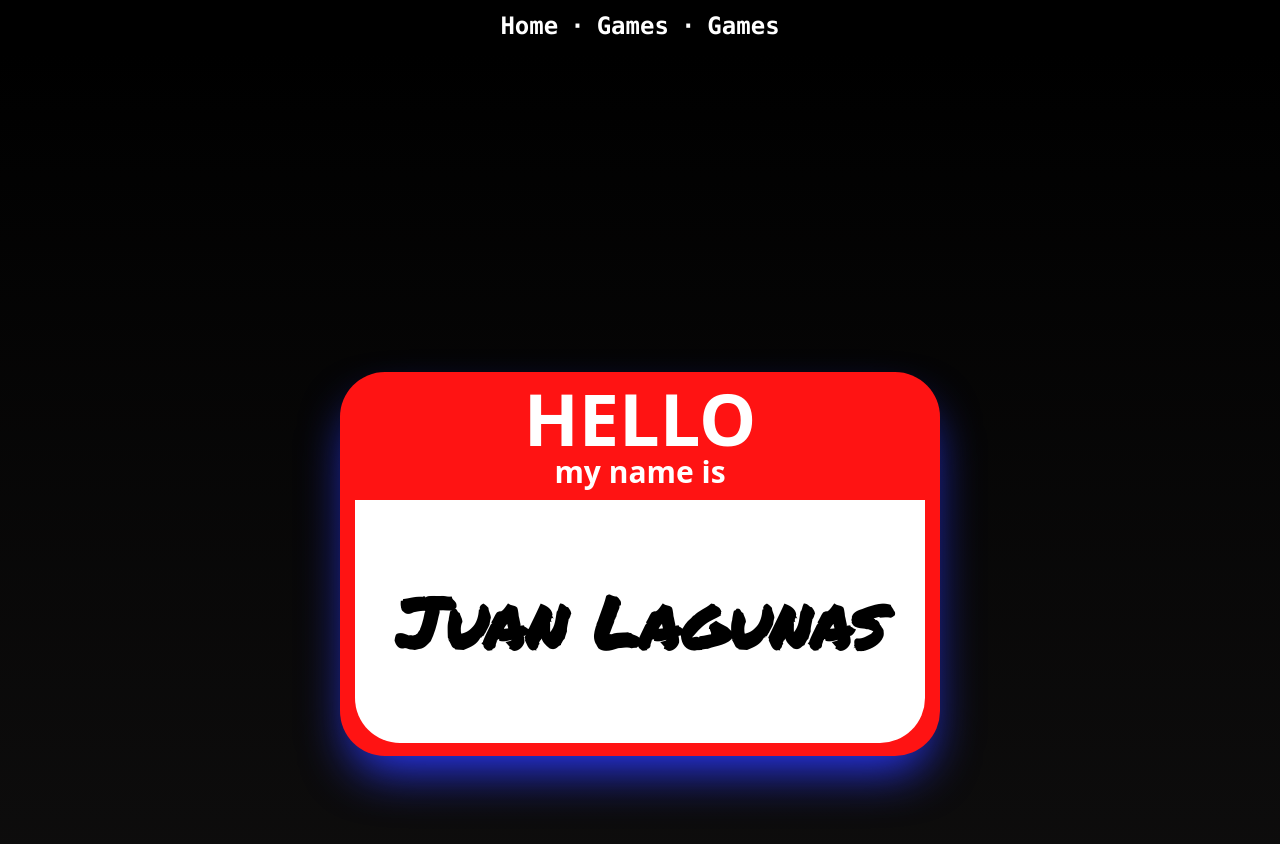
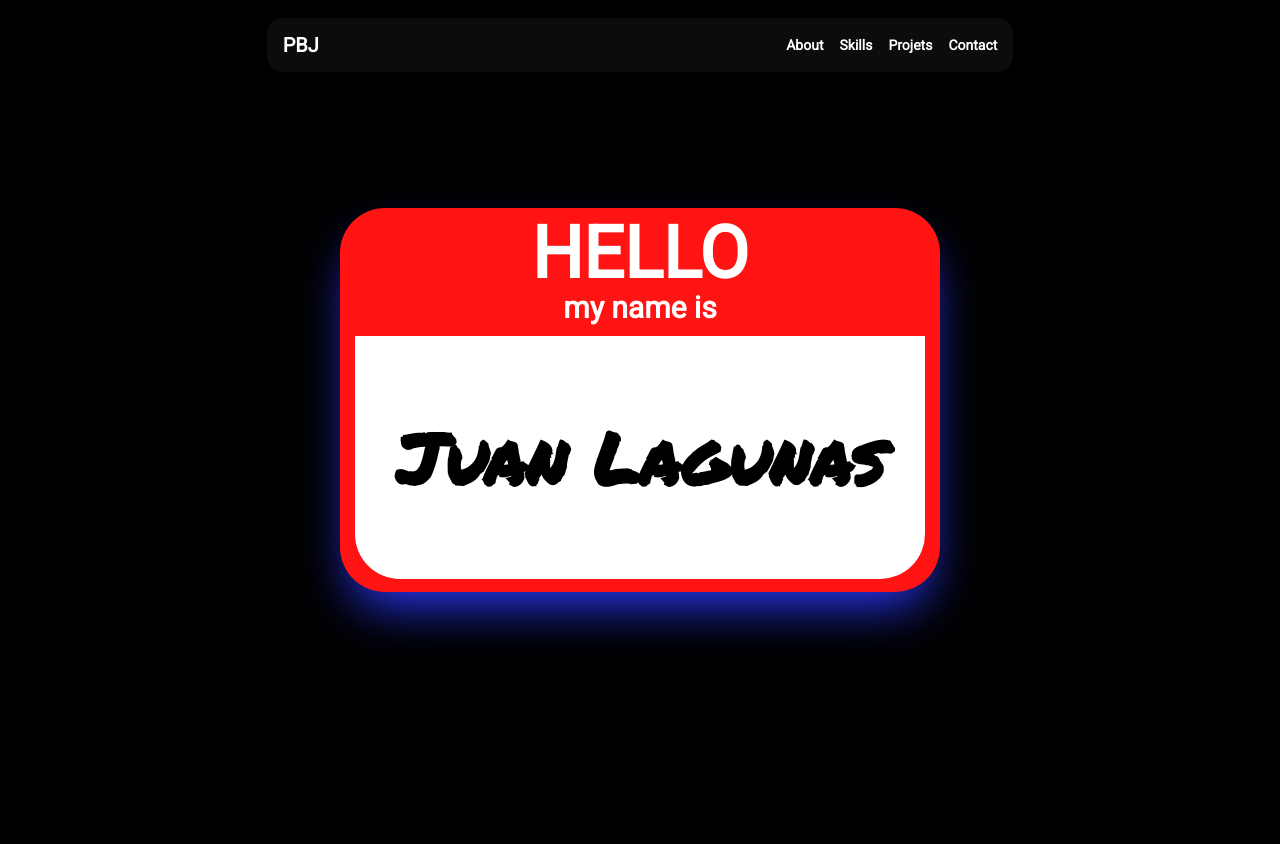
Before and after one commit to juan-lagunas/my-world, a Next.js app: page / in a window 1280 px wide. Shown: the top 844 px of the page. After the commit the page ends 800 px from the top, so only its background shows below. Built offline with nearby package versions, Linux system fonts and the light colour scheme.

Commit message:
Change home

```diff
--- a/package.json
+++ b/package.json
@@ -1,5 +1,5 @@
 {
-  "name": "tictactoe",
+  "name": "site",
   "version": "0.1.0",
   "private": true,
   "scripts": {
--- /dev/null
+++ b/src/app/components/nav.tsx
@@ -0,0 +1,21 @@
+const Nav = () => {
+    return (
+        <nav className="fixed w-full h-[90px] font-bold text-center flex items-center">
+            <div className="w-[90%] sm:w-10/12 lg:w-7/12 h-[54px] mx-auto text-white flex justify-between items-center gap-2 bg-[rgba(15,15,15,0.8)] rounded-2xl">
+                <div className="pl-4 text-xl">
+                    <a href="/" className="sm:hover:scale-110 sm:hover:-translate-y-1 transition ease-in-out duration-200">PBJ</a>
+                </div>
+
+                <div className="flex gap-4 pr-4 capitalize text-sm font-bold ">
+                    <a href="#about" className="hover:text-[red] transition ease-in-out duration-200">About</a>
+                    <a href="#skills" className="hover:text-[red] transition ease-in-out duration-200">Skills</a>
+                    <a href="#projets" className="hover:text-[red] transition ease-in-out duration-200">projets</a>
+                    <a href="#contact" className="hover:text-[red] transition ease-in-out duration-200">Contact</a>
+                </div>
+
+            </div>
+        </nav>
+    );
+}
+
+export default Nav;
--- a/src/app/game/page.tsx
+++ b/src/app/game/page.tsx
@@ -1,6 +1,5 @@
 'use client';
 import { useState } from 'react';
-import Link from 'next/link';
 
 function Square({value, onSquareClick}: {value:any, onSquareClick:any}) {
     if (!value) {
@@ -40,7 +39,7 @@ export default function Game() {
     }
 
     return (
-        <main className="flex min-h-screen w-full bg-gradient-to-b from-black to-[#131212]">
+        <main className="flex min-h-screen w-full bg-black">
             <div className="w-full sm:w-auto m-auto text-center text-white">
                 <div className="font-bold text-3xl sm:text-6xl mb-3">Tic-Tac-Toe</div>
                 <div className="font-semibold text-xl mb-3">{status}</div>
--- a/src/app/globals.css
+++ b/src/app/globals.css
@@ -1,3 +1,5 @@
+@import url('https://fonts.googleapis.com/css2?family=Permanent+Marker&family=Roboto&display=swap');
+
 @tailwind base;
 @tailwind components;
 @tailwind utilities;
--- a/src/app/layout.tsx
+++ b/src/app/layout.tsx
@@ -1,5 +1,5 @@
 import './globals.css'
-import Link from 'next/link';
+import Nav from './components/nav'
 
 export const metadata = {
     title: "My world",
@@ -12,21 +12,8 @@ export default function RootLayout({
 }) {
     return (
     <html lang="en">
-        <head>
-            <link rel="preconnect" href="https://fonts.googleapis.com"/>
-            <link rel="preconnect" href="https://fonts.gstatic.com"/>
-            <link href="https://fonts.googleapis.com/css2?family=Permanent+Marker&display=swap" rel="stylesheet"/>
-        </head>
-        <body className="bg-black">
-            <nav className="h-[52px] w-screen font-mono font-extrabold text-xl sm:text-2xl text-center">
-                <div className="w-3/4 sm:max-w-[980px] h-full mx-auto text-white flex justify-center items-center gap-3 ">
-                    <Link href="/" className="sm:hover:scale-110 sm:hover:-translate-y-1 transition ease-in-out duration-200">Home</Link>
-                    <span>&#183;</span>
-                    <Link href="/game" className="sm:hover:scale-110 sm:hover:-translate-y-1 transition ease-in-out duration-200">Games</Link>
-                    <span>&#183;</span>
-                    <Link href="/game" className="sm:hover:scale-110 sm:hover:-translate-y-1 transition ease-in-out duration-200">Games</Link>
-                </div>
-            </nav>
+        <body className="bg-black overflow-hidden p-0 m-0 font-roboto">
+            <Nav />
             {children}
         </body>
     </html>
--- a/src/app/page.tsx
+++ b/src/app/page.tsx
@@ -1,20 +1,85 @@
+'use client';
+import { useState } from 'react';
+
+
+
 export default function World() {
+    const [sticker, setSticker] = useState(true);
+
+    function stickerClick() {
+        setSticker(!sticker)
+    };
+
     return (
         <>
-            <section className="w-screen h-[600px] sm:min-h-[1024px] bg-gradient-to-b from-black to-[#111010] flex">
-                <div className="max-[400px]:h-64 max-[400px]:w-10/12 h-72 w-[400px] sm:w-[600px] sm:h-96 m-auto bg-[#ff1313] rounded-[45px] grid grid-rows-3 shadow-2xl shadow-[rgb(42,56,255)] hover:shadow-[rgb(134,42,255)] hover:scale-110 transiton duration-300 ">
-                    <div className="row-span-1 text-white text-center flex">
-                        <div className="m-auto">
-                            <div className="text-5xl sm:text-7xl font-bold uppercase">Hello</div>
-                            <div className="text-2xl sm:text-3xl font-bold ">my name is</div>
+            <main className="snap-y overflow-y-scroll snap-mandatory h-screen">
+                <section id="home" className="h-screen flex snap-start bg-black">
+                    <div id="sticker" onClick={stickerClick} className="max-[400px]:h-64 max-[400px]:w-10/12 h-72 w-[400px] sm:w-[600px] sm:h-96 m-auto text-center bg-[#ff1313] rounded-[45px] grid grid-rows-3 shadow-2xl shadow-[rgb(42,56,255)] hover:shadow-[rgb(134,42,255)] hover:scale-105 transiton ease-in-out duration-300 cursor-pointer">
+                        <div className="row-span-1 text-white flex font-extrabold">
+                            <div className="m-auto">
+                                <div className="text-5xl sm:text-7xl uppercase">Hello</div>
+                                <div className="text-2xl sm:text-3xl ">my name is</div>
+                            </div>
+                        </div>
+                        <div className="row-span-2 bg-white h-[95%] w-[95%] mx-auto rounded-t-none rounded-b-[45px] flex font-bold">
+                            { sticker ? <div className="font-marker text-5xl sm:text-7xl m-auto">Juan Lagunas</div>
+                                :
+                                <div className="font-marker text-4xl m-auto">
+                                    <div className="sm:p-10">I'm a CS student with an array of <a className="text-[rgb(109,109,109)] hover:text-blue-700 transition ease-in-out duration-100" href="#skills">[ skills ]</a></div>
+                                </div>
+                            }
                         </div>
                     </div>
-                    <div className="row-span-2 bg-white h-[95%] w-[95%] mx-auto rounded-t-none rounded-b-[45px] flex">
-                        <div className="font-marker font-bold text-5xl sm:text-7xl m-auto text-center">Juan Lagunas</div>
+                </section>
+
+                <section id="about" className="h-screen flex snap-start bg-zinc-100">
+                    <div className="w-11/12 sm:w-1/2 m-auto">
+                        <div className=" text-center mb-5 sm:mb-10">
+                            <div className="text-3xl sm:text-7xl font-bold mb-3 sm:mb-6">Sem integer vitae justo</div>
+                            <div className=" sm:text-lg ">Lorem ipsum dolor sit amet, consectetur adipiscing elit, sed do eiusmod tempor incididunt ut labore et dolore magna aliqua.</div>
+                        </div>
+                        <div className="relative h-[650px] w-full flex gap-20 snap-x overflow-x-scroll snap-mandatory">
+                            <div className="w-[80%] h-[600px] snap-center float-left shrink-0 bg-[#6161a5] rounded-2xl shadow-lg my-auto">
+                                a
+                            </div>
+                            <div className="w-[80%] h-[600px] snap-center float-left shrink-0 bg-[#b174ae] rounded-2xl shadow-lg my-auto scale-105">
+                                b
+                            </div>
+                            <div className="w-[80%] h-[600px] snap-center float-left shrink-0 bg-[#5bb995] rounded-2xl shadow-lg my-auto">
+                                c
+                            </div>
+                            <div className="w-[80%] h-[600px] snap-center float-left shrink-0 bg-[#b9905b] rounded-2xl shadow-lg my-auto">
+                                d
+                            </div>
+                        </div>
                     </div>
-                </div>
-            </section>
-            <main></main>
+                </section>
+
+                <section id="skills" className="h-screen flex snap-start">
+                    <div  className="w-3/4 sm:w-1/2 m-auto grid grid-cols-2 gap-6 ">
+                        <div className="h-96 rounded-2xl bg-zinc-900"></div>
+                        <div className="h-96 rounded-2xl bg-zinc-900"></div>
+                    </div>
+                </section>
+
+                <section id="projects" className="h-screen flex snap-start bg-zinc-100">
+                    <div  className="w-3/4 sm:w-1/2 m-auto grid grid-cols-2 gap-6 ">
+                        <div className="h-96 rounded-2xl bg-zinc-900"></div>
+                        <div className="h-96 rounded-2xl bg-zinc-900"></div>
+                    </div>
+                </section>
+
+                <section id="contact" className="h-screen flex snap-start">
+                    <div  className="w-3/4 sm:w-1/2 m-auto grid grid-cols-2 gap-6 ">
+                        <div className="h-96 rounded-2xl bg-zinc-900"></div>
+                        <div className="h-96 rounded-2xl bg-zinc-900"></div>
+                    </div>
+                </section>
+
+
+
+
+            </main>
         </>
     );
 }
--- a/tailwind.config.js
+++ b/tailwind.config.js
@@ -9,6 +9,7 @@ module.exports = {
     extend: {
       fontFamily: {
         'marker': ['Permanent Marker', 'cursive'],
+        'roboto': ['Roboto', 'sans-serif'],
       },
     },
   },
```
Also changed, not shown: 1 other file (tests, documents, lock files or other folders).
